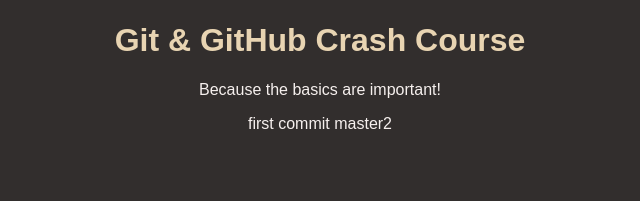
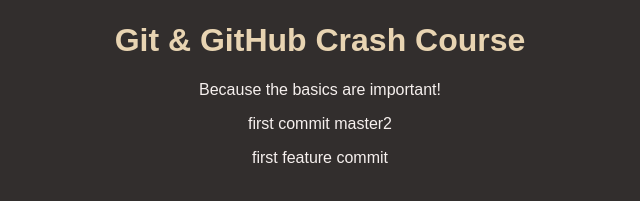
Before and after one commit to pallampavankumar/github-crashcourse, a plain HTML site: page index.html in a window 1280 px wide. Shown: the part 147-348 px from the top of the page, without its empty margins (320-960 px from the left). Drawn offline with Linux system fonts and the light colour scheme.

Commit message:
first feture commit

```diff
--- a/index.html
+++ b/index.html
@@ -12,5 +12,6 @@
     <h1>Git & GitHub Crash Course</h1>
     <p>Because the basics are important!</p>
     <p>first commit master2</p>
+    <p>first feature commit</p>
   </body>
 </html>
```
